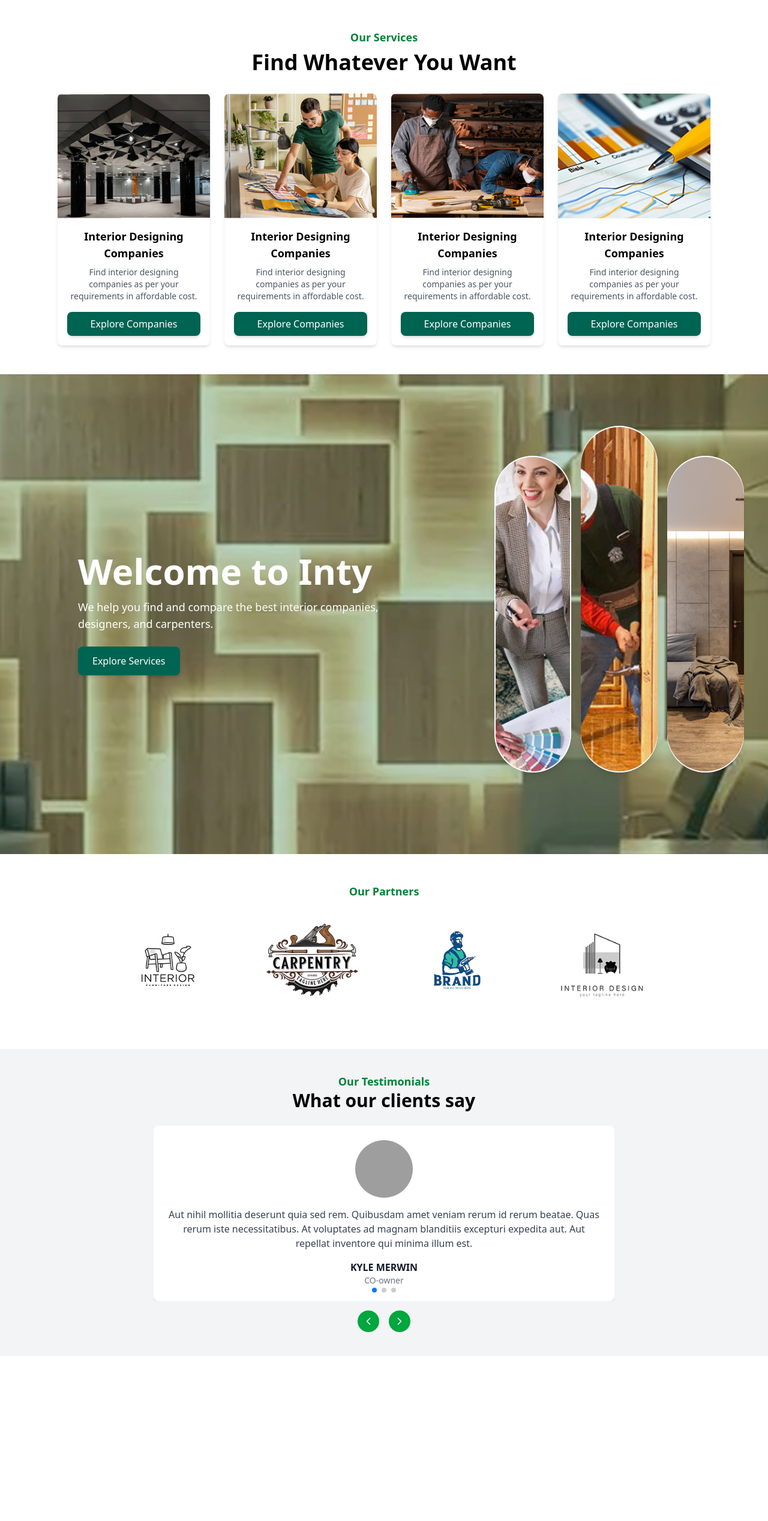
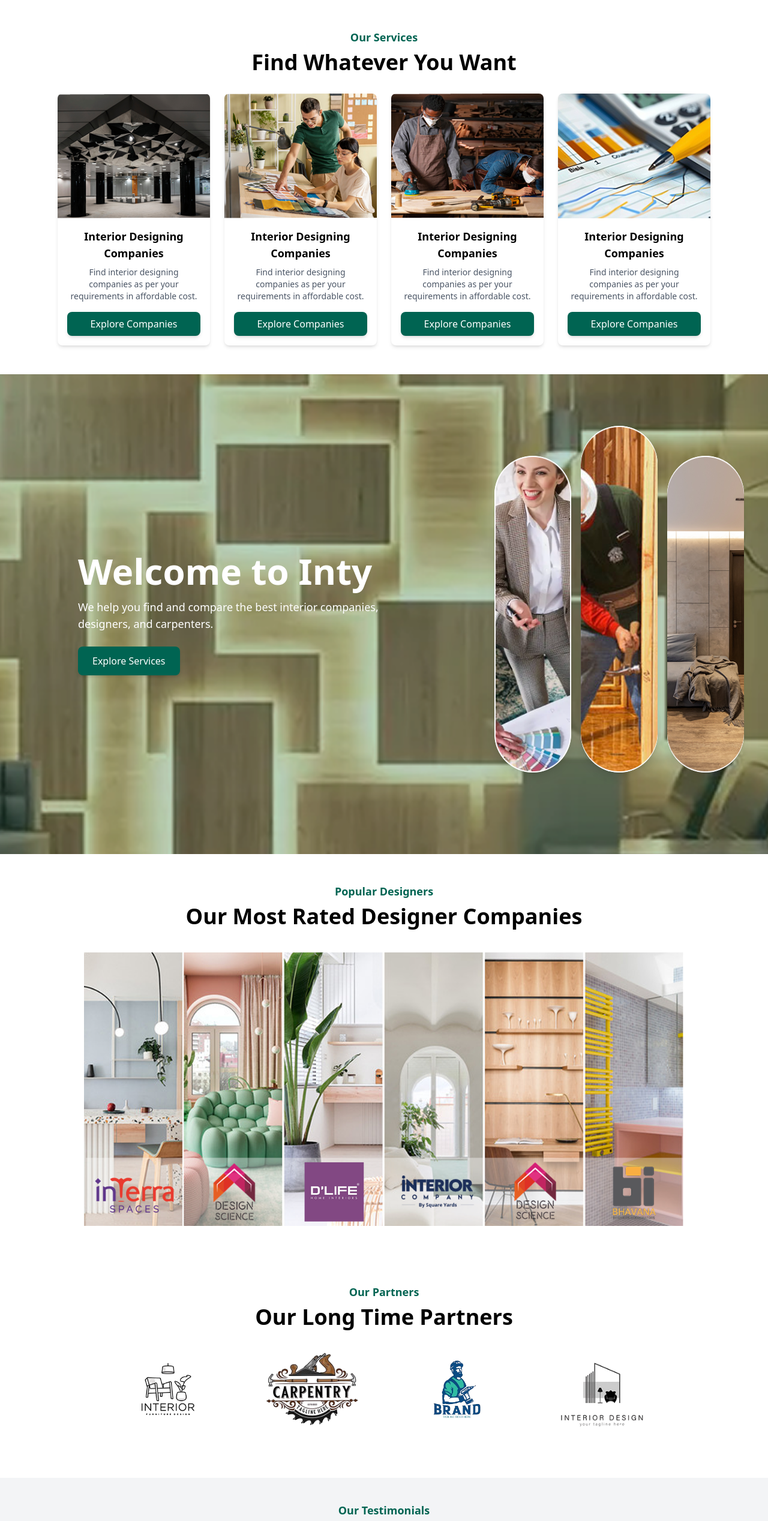
Before and after one commit to saiyam0211/inty-frontend, a React (Vite) app: page / in a window 1280 px wide. Shown: the top 2536 px of the page at 60% size. Before the commit the page ends 2261 px from the top, so only its background shows below. Built offline with nearby package versions, Linux system fonts and the light colour scheme; grey boxes are pictures that could not be loaded.

Commit message:
designers section

```diff
--- /dev/null
+++ b/src/components/Designers/Designers.jsx
@@ -0,0 +1,19 @@
+import React from 'react'
+
+const Designers = () => {
+  return (
+    <section className="py-12 px-6 md:px-12 lg:px-24 text-center">
+
+        <h3 className="text-[#006452] text-lg font-semibold">Popular Designers</h3>
+            <h2 className="text-3xl md:text-4xl font-bold mt-2">Our Most Rated Designer Companies</h2>
+
+            <div className='flex justify-center'>
+               <img src="images/PopularDesigns.png"  className='w-250 mt-10' alt="" />
+
+            </div>
+
+    </section>
+  )
+}
+
+export default Designers
--- a/src/components/OurPartners/OurPartners.jsx
+++ b/src/components/OurPartners/OurPartners.jsx
@@ -17,7 +17,8 @@ const OurPartners = () => {
     ]
   return (
     <section className="py-12 px-6 md:px-12 lg:px-24 text-center">
-        <h3 className="text-green-700 text-lg font-semibold">Our Partners</h3>
+        <h3 className="text-[#006452] text-lg font-semibold">Our Partners</h3>
+        <h2 className="text-3xl md:text-4xl font-bold mt-2">Our Long Time Partners</h2>
 
        <div className='flex justify-center items-center gap-10'>
              { partners.map((partner, index)=>(
--- a/src/components/Services/Services.jsx
+++ b/src/components/Services/Services.jsx
@@ -27,7 +27,7 @@ const Services = () => {
     ]
   return (
     <section className="py-12 px-6 md:px-12 lg:px-24 text-center">
-      <h3 className="text-green-700 text-lg font-semibold">Our Services</h3>
+      <h3 className="text-[#006452] text-lg font-semibold">Our Services</h3>
       <h2 className="text-3xl md:text-4xl font-bold mt-2">Find Whatever You Want</h2>
       <div className="grid grid-cols-1 sm:grid-cols-2 lg:grid-cols-4 gap-6 mt-8">
         {services.map((service, index) => (
--- a/src/components/Testimonials/Testimonials.jsx
+++ b/src/components/Testimonials/Testimonials.jsx
@@ -32,7 +32,7 @@ const testimonials = [
 export default function Testimonials() {
   return (
     <div className="w-full flex flex-col items-center py-10 bg-gray-100">
-      <h3 className="text-green-700 text-lg font-semibold">Our Testimonials</h3>
+      <h3 className="text-[#006452] text-lg font-semibold">Our Testimonials</h3>
       <h2 className="text-3xl font-bold text-center mb-6">What our clients say</h2>
       <div className="w-full max-w-3xl">
         <Swiper
--- a/src/pages/Home/Home.jsx
+++ b/src/pages/Home/Home.jsx
@@ -3,12 +3,14 @@ import Hero from '../../components/Hero/Hero'
 import Services from '../../components/Services/Services'
 import Testimonials from '../../components/Testimonials/Testimonials'
 import OurPartners from '../../components/OurPartners/OurPartners'
+import Designers from '../../components/Designers/Designers'
 
 const Home = () => {
   return (
     <div>
         <Services/>
       <Hero/>
+      <Designers/>
       <OurPartners/>
       <Testimonials/>
     </div>
```
Also changed, not shown: public/images/logo.png (added).
